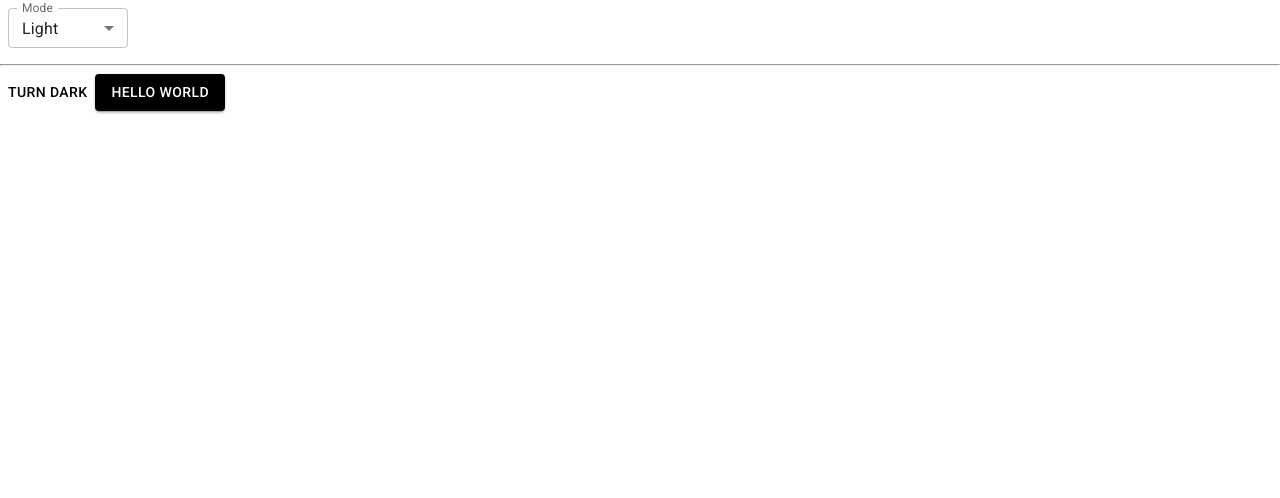
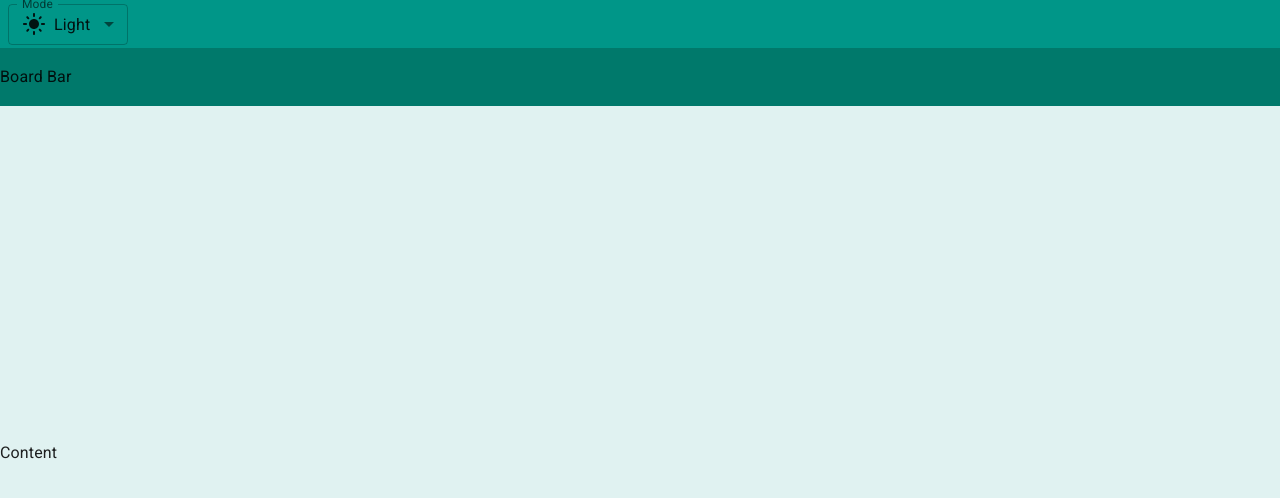
Before and after one commit to phanvanthuan06052004/trello-wed, a React (Vite) app in the folder trello-wed/: page / in a window 1280 px wide. Shown: the top 498 px of the page. Built offline with nearby package versions, Linux system fonts and the light colour scheme.

Commit message:
Design basic UI

```diff
--- a/trello-wed/src/App.jsx
+++ b/trello-wed/src/App.jsx
@@ -1,18 +1,20 @@
-
-import Button from '@mui/material/Button'
 import { useColorScheme } from '@mui/material/styles'
 
 import InputLabel from '@mui/material/InputLabel'
 import MenuItem from '@mui/material/MenuItem'
 import FormControl from '@mui/material/FormControl'
 import Select from '@mui/material/Select'
+import Box from '@mui/material/Box'
+import Container from '@mui/material/Container'
 
+import LightModeIcon from '@mui/icons-material/LightMode'
+import Brightness4Icon from '@mui/icons-material/Brightness4'
+import SettingsBrightnessIcon from '@mui/icons-material/SettingsBrightness'
 
 function ThemeMode() {
   const { mode, setMode } = useColorScheme()
 
   const handleChange = (event) => {
-    // setAge(event.target.value)
     const modeSelected = event.target.value
     setMode(modeSelected)
   }
@@ -27,36 +29,58 @@
         label="mode"
         onChange={handleChange}
       >
-        <MenuItem value="light">Light</MenuItem>
-        <MenuItem value="dark">Dark</MenuItem>
-        <MenuItem value="system">System</MenuItem>
+        <MenuItem value="light">
+          <div style={{ display: 'flex', alignItems: 'center', gap: '8px' }}>
+            <LightModeIcon />
+            Light
+          </div>
+        </MenuItem>
+        <MenuItem value="dark">
+          <Box sx={{ display: 'flex', alignItems: 'center', gap: 1 }}>
+            <Brightness4Icon />
+            Dark
+          </Box>
+        </MenuItem>
+        <MenuItem value="system">
+          <Box sx={{ display: 'flex', alignItems: 'center', gap: 1 }}>
+            <SettingsBrightnessIcon />
+            System
+          </Box>
+        </MenuItem>
       </Select>
     </FormControl>
-  )
-}
-
-function ModeToggle() {
-  const { mode, setMode } = useColorScheme()
-  return (
-    <Button
-      onClick={() => {
-        setMode(mode === 'light' ? 'dark' : 'light')
-      }}
-    >
-      {mode === 'light' ? 'Turn dark' : 'Turn light'}
-    </Button>
   )
 }
 
 function App() {
 
   return (
-    <>
-      <ThemeMode />
-      <hr />
-      <ModeToggle />
-      <Button variant="contained">Hello world</Button>
-    </>
+    <Container disableGutters maxWidth={false} sx={{ height: '100vh' }}>
+      <Box sx={{
+        display: 'flex',
+        alignItems: 'center',
+        height: (theme) => theme.trello.appBarHeight,
+        backgroundColor: 'primary.main'
+      }}>
+        <ThemeMode />
+      </Box>
+      <Box sx={{
+        display: 'flex',
+        alignItems: 'center',
+        height: (theme) => theme.trello.boardBarHeight,
+        backgroundColor: 'primary.dark'
+      }}>
+       Board Bar
+      </Box>
+      <Box sx={{
+        display: 'flex',
+        alignItems: 'center',
+        height: (theme) => `calc(100vh - ${theme.trello.appBarHeight} - ${theme.trello.boardBarHeight})`,
+        backgroundColor: 'primary.50'
+      }}>
+        Content
+      </Box>
+    </Container>
   )
 }
 
--- a/trello-wed/src/theme.js
+++ b/trello-wed/src/theme.js
@@ -1,19 +1,20 @@
+import { teal, cyan } from '@mui/material/colors'
 import { experimental_extendTheme as extendTheme } from '@mui/material/styles'
 // Create a theme instance.
 const theme = extendTheme({
+  trello: {
+    appBarHeight: '48px',
+    boardBarHeight: '58px'
+  },
   colorSchemes: {
     light: {
       palette: {
-        primary: {
-          main: '#000'
-        }
+        primary: teal
       }
     },
     dark: {
       palette: {
-        primary: {
-          main: '#2196f3'
-        }
+        primary: cyan
       }
     }
   }
```
